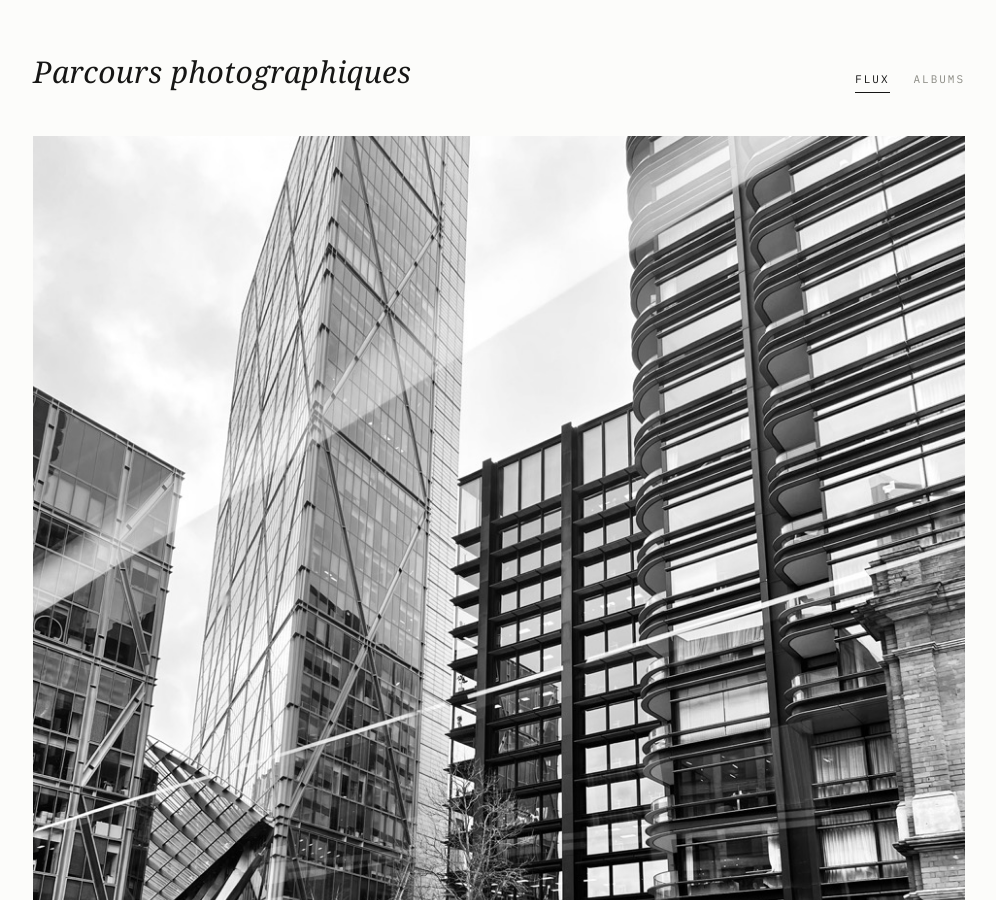
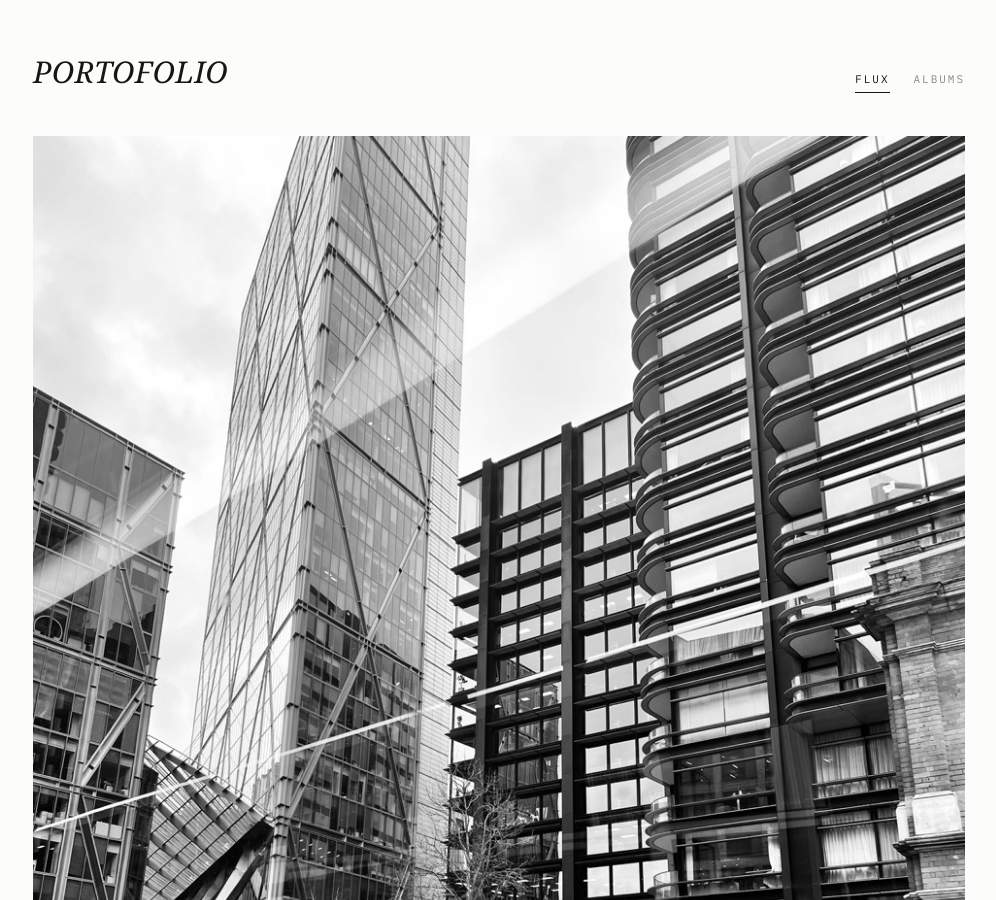
Before and after one commit to record9/record9.github.io, a Jekyll site: the page built from index.html, in a window 1280 px wide and 900 px high. Shown: the whole window, without its empty margins (141-1137 px from the left). Built offline with Jekyll 4.4.1, drawn with Linux system fonts in a browser that asks for light colours; some web fonts are replaced; some of the changed text lies outside the part shown.

Commit message:
Change site title to 'PORTOFOLIO'

```diff
--- a/_config.yml
+++ b/_config.yml
@@ -1,5 +1,5 @@
 # Nom du site — modifiez librement cette ligne
-title: Parcours photographiques
+title: PORTOFOLIO
 description: Galerie photo argentique et numérique
 
 # Ne pas toucher en dessous de cette ligne
```
